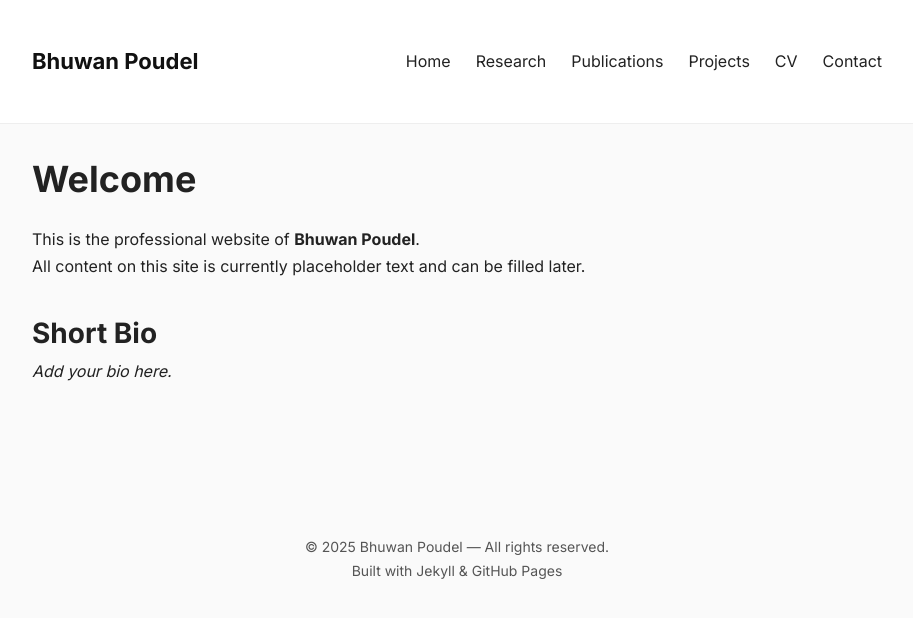
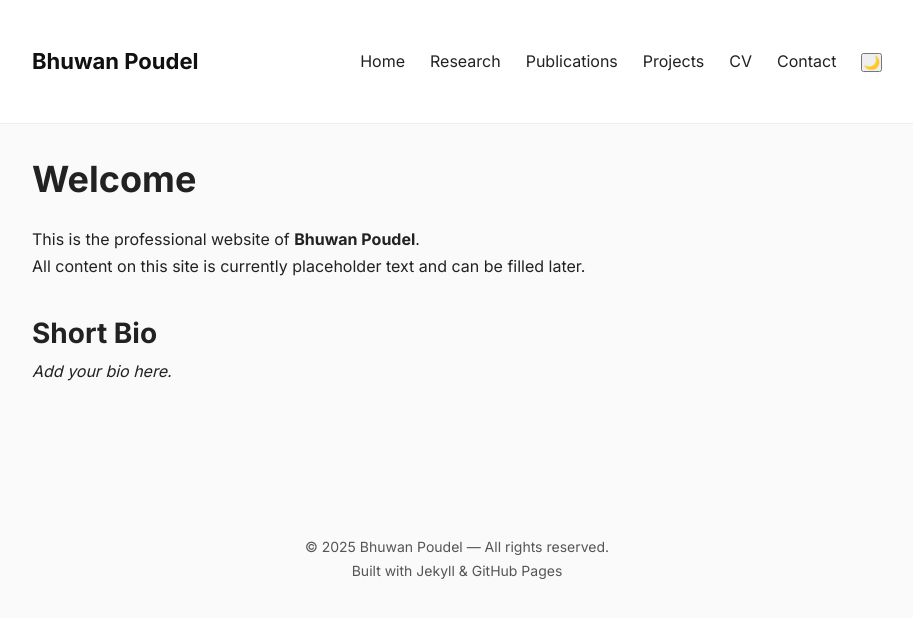
Before and after one commit to pdlbhuwan/pdlbhuwan.github.io, a Jekyll site: the page built from index.md, in a window 1280 px wide. Shown: the top 618 px of the page, without its empty margins (183-1096 px from the left). Built offline with Jekyll 4.4.1, drawn with Linux system fonts in a browser that asks for light colours.

Commit message:
Update header.html

```diff
--- a/_includes/header.html
+++ b/_includes/header.html
@@ -7,7 +7,33 @@
         {% for item in site.nav_items %}
         <li><a href="{{ item.url }}">{{ item.name }}</a></li>
         {% endfor %}
+
+        <!-- 🌙 Theme Toggle Button -->
+        <li>
+          <button id="theme-toggle" class="theme-toggle">
+            🌙
+          </button>
+        </li>
       </ul>
     </nav>
   </div>
 </header>
+
+<script>
+  // ---- DARK MODE LOGIC ----
+  const toggleBtn = document.getElementById("theme-toggle");
+  const body = document.body;
+
+  // Load saved theme
+  const savedTheme = localStorage.getItem("theme");
+  if (savedTheme) {
+    body.classList.toggle("dark-mode", savedTheme === "dark");
+    toggleBtn.textContent = savedTheme === "dark" ? "☀️" : "🌙";
+  }
+
+  toggleBtn.addEventListener("click", () => {
+    const dark = body.classList.toggle("dark-mode");
+    toggleBtn.textContent = dark ? "☀️" : "🌙";
+    localStorage.setItem("theme", dark ? "dark" : "light");
+  });
+</script>
```
